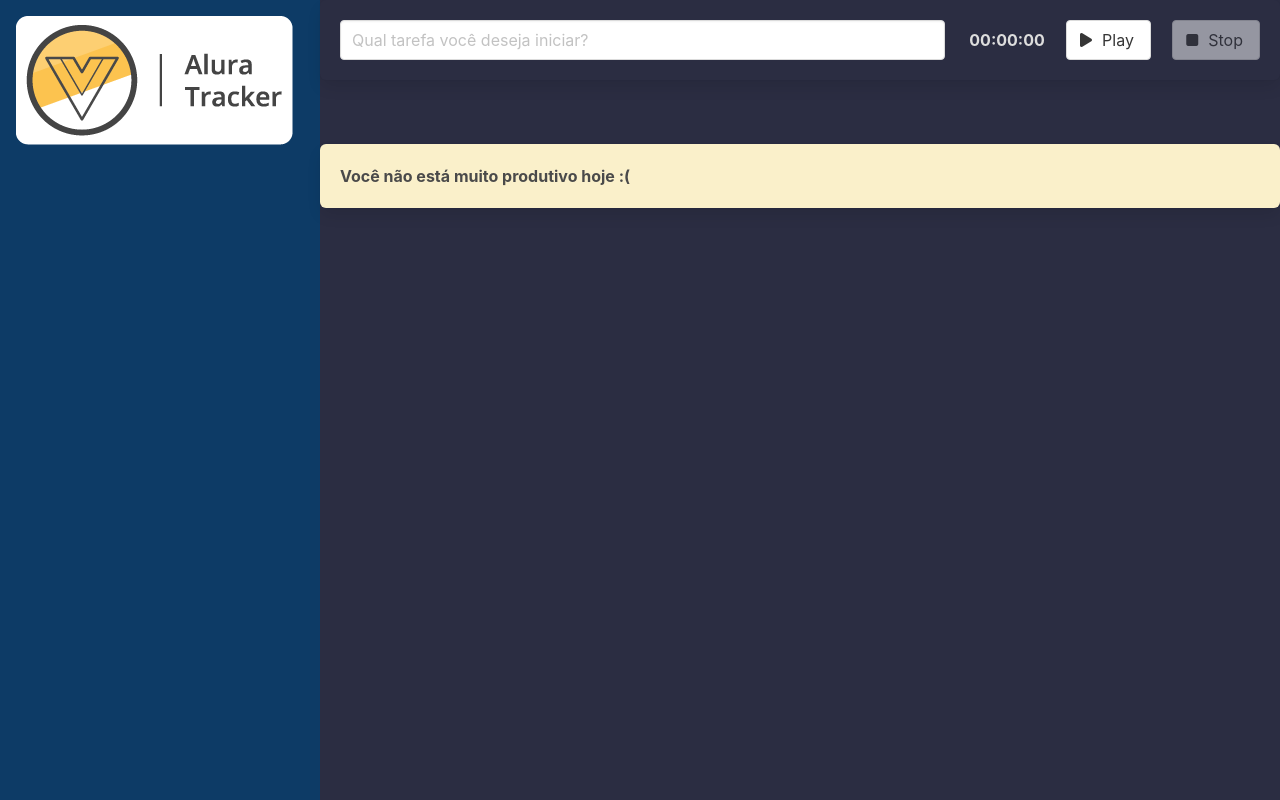
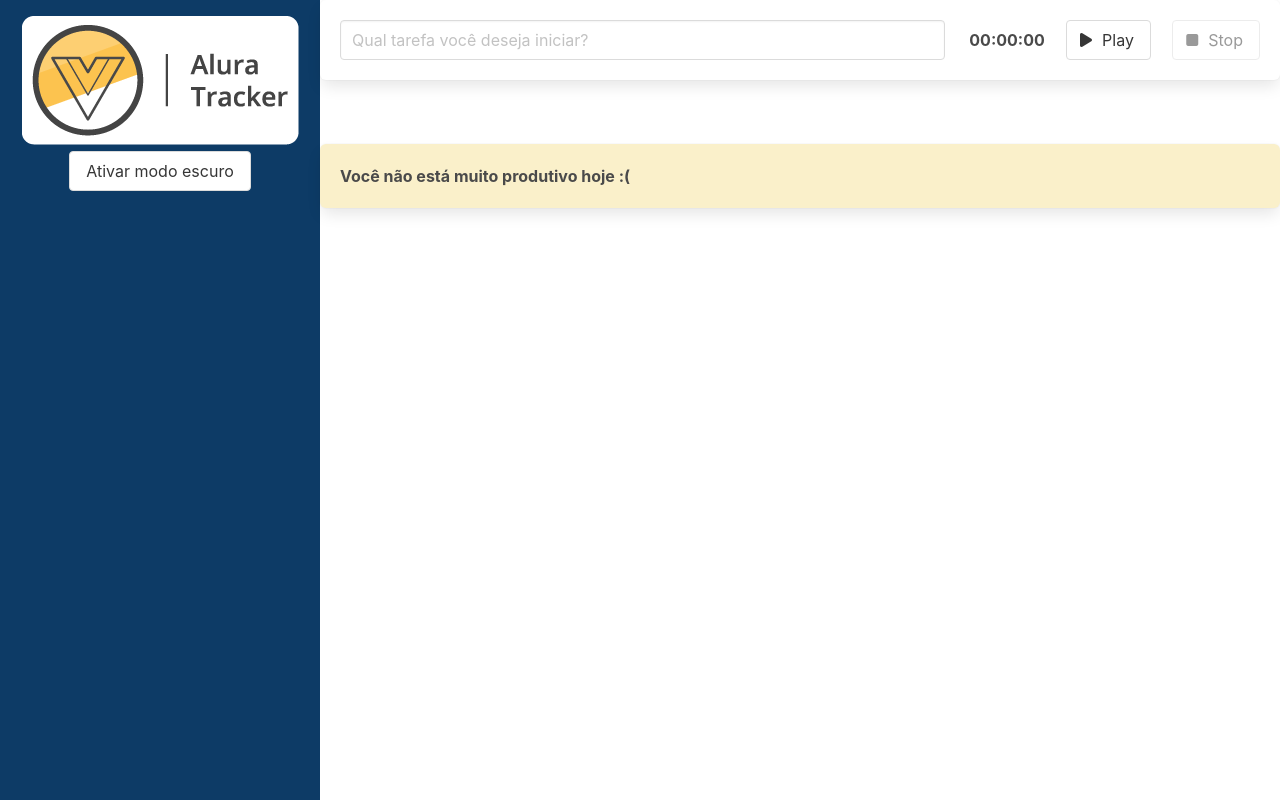
Before and after one commit to Deennys/Vue3-part1, a Vue app: page / in a window 1280 px wide. Built offline with nearby package versions, Linux system fonts and the light colour scheme.

Commit message:
Dark mode finished

```diff
--- a/src/App.vue
+++ b/src/App.vue
@@ -1,7 +1,7 @@
 <template>
-  <main class="columns is-gapless is-multiline modo-escuro">
+  <main class="columns is-gapless is-multiline" :class="{ 'modo-escuro': modoEscuroAtivo }">
     <div class="column is-one-quarter">
-      <BarraLateral/>
+      <BarraLateral @aoTemaAlterado="trocarTema"/>
     </div>
     <div class="column is-three-quarter conteudo">
       <Formulario @aoSalvarTarefa="salvarTarefa" />
@@ -33,7 +33,8 @@
   },
   data () {
     return {
-      tarefas: [] as ITarefa[]
+      tarefas: [] as ITarefa[],
+      modoEscuroAtivo: false
     }
   },
   computed: {
@@ -44,6 +45,9 @@
   methods: {
     salvarTarefa(tarefa: ITarefa): void {
       this.tarefas.unshift(tarefa);
+    },
+    trocarTema(modoEscuroAtivo: boolean) {
+      this.modoEscuroAtivo = modoEscuroAtivo;
     }
   }
 });
--- a/src/components/BarraLateral.vue
+++ b/src/components/BarraLateral.vue
@@ -3,6 +3,9 @@
         <h1>
             <img src="../assets/logo.png" alt="Logo do alura tracker">
         </h1>
+        <button class="button" @click="alterarTema">
+            {{ textoBotao }}
+        </button>
     </header>
 </template>
 
@@ -10,7 +13,27 @@
 import { defineComponent } from 'vue';
 
 export default defineComponent({
-    name: 'BarraLateral'
+    name: 'BarraLateral',
+    emits: ['aoTemaAlterado'],
+    data () {
+        return {
+            modoEscuroAtivo: false
+        }
+    },
+    computed: {
+        textoBotao(): string {
+            if (this.modoEscuroAtivo) {
+                return 'Desativar modo escuro';
+            }
+            return 'Ativar modo escuro';
+        }
+    },
+    methods: {
+        alterarTema() {
+            this.modoEscuroAtivo = !this.modoEscuroAtivo;
+            this.$emit('aoTemaAlterado', this.modoEscuroAtivo)
+        }
+    }
 });
 </script>
 
@@ -20,6 +43,7 @@
     width: 100%;
     height: 100vh;
     padding: 1rem;
+    text-align: center;
 }
 @media only screen and (max-width: 768px) {
     header{
```
